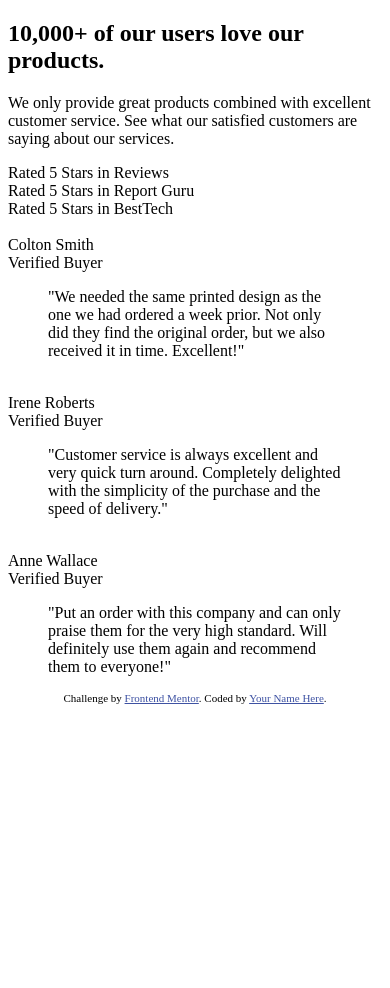
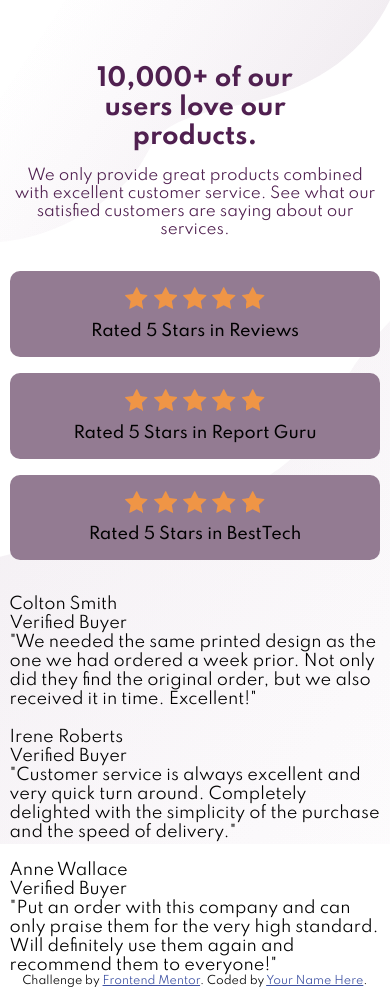
Before and after one commit to nkwadioo/05--social-proof-section-master, a plain HTML site: page index.html in a window 390 px wide. Before the commit the page ends 844 px from the top, so only its background shows below. Drawn offline with Linux system fonts and the light colour scheme.

Commit message:
rating section for mobile

```diff
--- a/index.html
+++ b/index.html
@@ -6,7 +6,7 @@
     <!-- displays site properly based on user's device -->
 
     <link rel="icon"  type="image/png" sizes="32x32" href="./images/favicon-32x32.png" />
-
+    <link rel="stylesheet" href="./scss/style.css">
     <title>Frontend Mentor | Social proof section</title>
 
     <!-- Feel free to remove these styles or customise in your own stylesheet 👍 -->
@@ -21,6 +21,15 @@
     </style>
   </head>
   <body>
+    <div class="background mobile">
+      <img src="./images/bg-pattern-top-mobile.svg" alt="">
+      <img src="./images/bg-pattern-bottom-mobile.svg" alt="">
+    </div>
+    <div class="background desktop">
+      <img src="./images/bg-pattern-top-mobile.svg" alt="">
+      <img src="./images/bg-pattern-bottom-mobile.svg" alt="">
+    </div>
+    <div class="wrapper">
       <header>
         <h2>10,000+ of our users love our products.</h2>
 
@@ -29,11 +38,19 @@
       </header>
 
       <section class="ratings">
-      <div class="rating">Rated 5 Stars in Reviews</div>
-      <div class="rating">Rated 5 Stars in Report Guru</div>
-      <div class="rating">Rated 5 Stars in BestTech</div>
+        <div class="rating">
+          <div class="stars"></div>
+          <p> Rated 5 Stars in Reviews </p>
+        </div>
+        <div class="rating">
+          <div class="stars"></div>
+          <p> Rated 5 Stars in Report Guru </p>
+        </div>
+        <div class="rating">
+          <div class="stars"></div>
+          <p> Rated 5 Stars in BestTech </p>
+        </div>
       </section>
-
 
 
       <main>
@@ -72,6 +89,7 @@
       standard. Will definitely use them again and recommend them to everyone!"</blockquote>
         </section>
       </main>
+    </div>
 
     <div class="attribution">
       Challenge by
--- a/scss/style.scss
+++ b/scss/style.scss
@@ -0,0 +1,80 @@
+$clr-Dark-Magenta: hsl(300, 43%, 22%);
+$clr-Pink: hsl(333, 80%, 67%);
+
+$clr-Grayish-Magenta: hsl(303, 10%, 53%);
+$clr-Light-Grayish-Magenta: hsl(300, 24%, 96%);
+$clr-White: hsl(0, 0%, 100%);
+
+@import url('https://fonts.googleapis.com/css2?family=Spartan:wght@400;500;700&display=swap');
+
+*, *::before, *::after {
+    margin: 0;
+    padding: 0;
+    box-sizing: border-box;
+}
+
+body {
+    font-family: 'Spartan', sans-serif;
+    min-height: 100vh;
+}
+
+.wrapper {
+    padding-left: .6rem;
+    padding-right: .6rem;
+}
+
+.background {
+    width: 100%;
+    position: absolute;
+    min-height: 100vh;
+    display: grid;
+    z-index: -1;
+    img {
+        width: inherit;
+        &:last-child {
+            align-self: end;
+        }
+    }
+
+    .desktop {
+        display: none;
+    }
+}
+
+header {
+    color: $clr-Dark-Magenta;
+    text-align: center;
+    h2 {
+        max-width: 11ch;
+        margin: auto;
+        padding-top: 4rem;
+        padding-bottom: 1rem;
+    }
+
+    p {
+        margin-bottom: 2rem;
+        font-size: 15px;
+    }
+}
+section.ratings {
+    .rating {
+        width: 100%;
+        background-color: $clr-Grayish-Magenta;
+        padding: 1rem;
+        margin-bottom: 1rem;
+        border-radius: 10px;
+        text-align: center;
+        .stars {
+            display: block;
+            background-image: url(./../images/icon-star.svg);
+            background-repeat: space round;
+            width: 140px;
+            height: 22px;
+            margin: auto;
+            margin-bottom: 0.8rem;
+        }
+        p {
+            font-weight: 500;
+        }
+    }
+}
```
Also changed, not shown: scss/style.css, 1 other file. Lines whose indentation alone changed are shown as unchanged.
